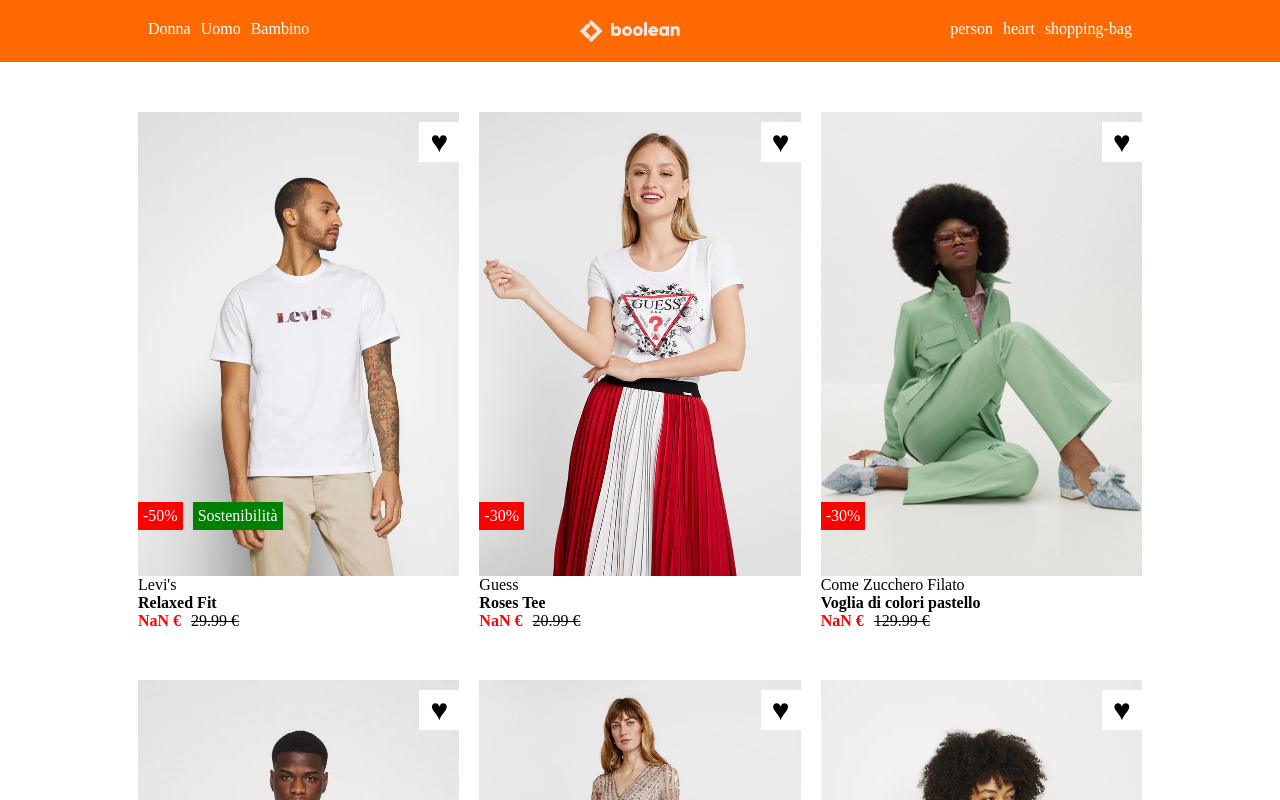
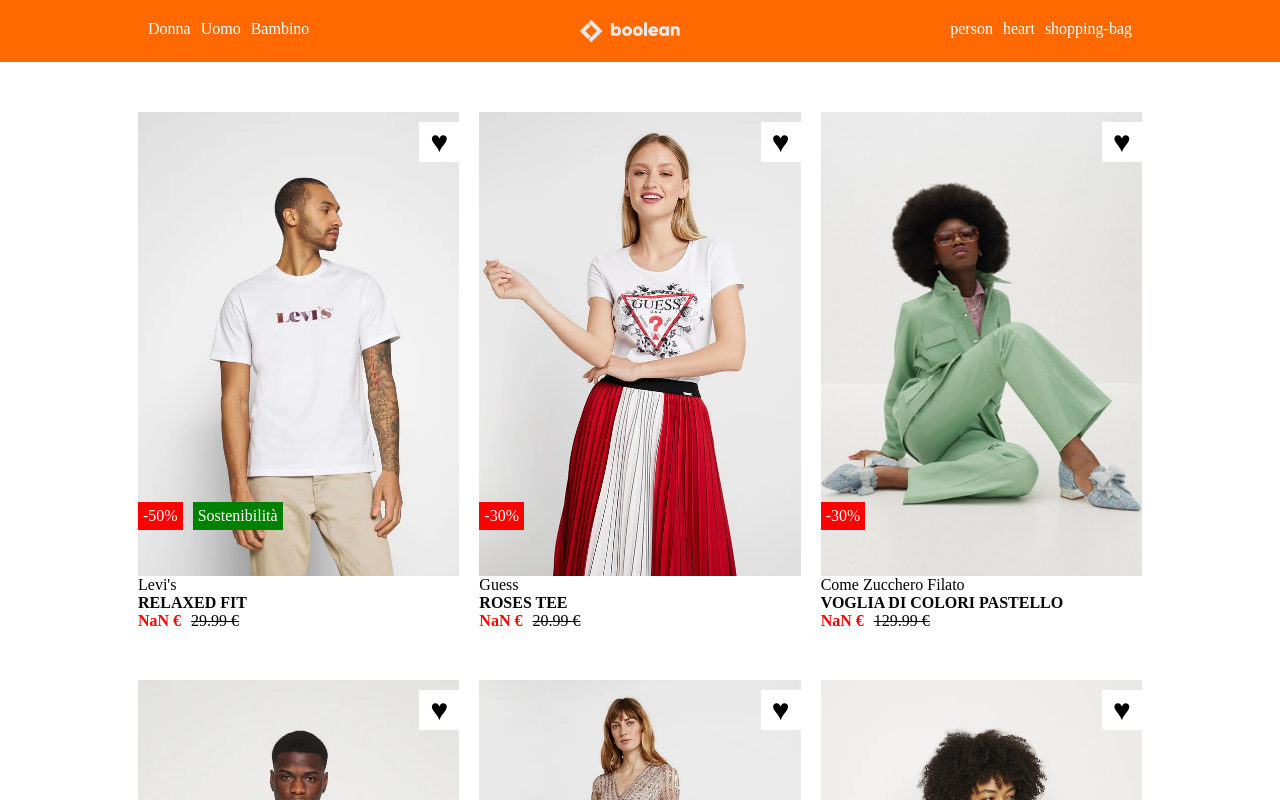
Before and after one commit to SabrinaGiancaspr/vite-boolando, a Vue app: page / in a window 1280 px wide. Shown: the top 800 px of the page. Built offline with nearby package versions, Linux system fonts and the light colour scheme.

Commit message:
add toUpperCase

```diff
--- a/src/components/AppMainContent.vue
+++ b/src/components/AppMainContent.vue
@@ -38,7 +38,7 @@ export default {
     </div>
 
     <p class="brand">{{ card.brand }}</p>
-    <p class="description">{{ card.name}}</p>
+    <p class="description">{{ card.name.toUpperCase()}}</p>
     <div class="price-container">
         <p class="discount-price">
             {{ calcDiscount(card.price, card.discount) }} &euro;
```
